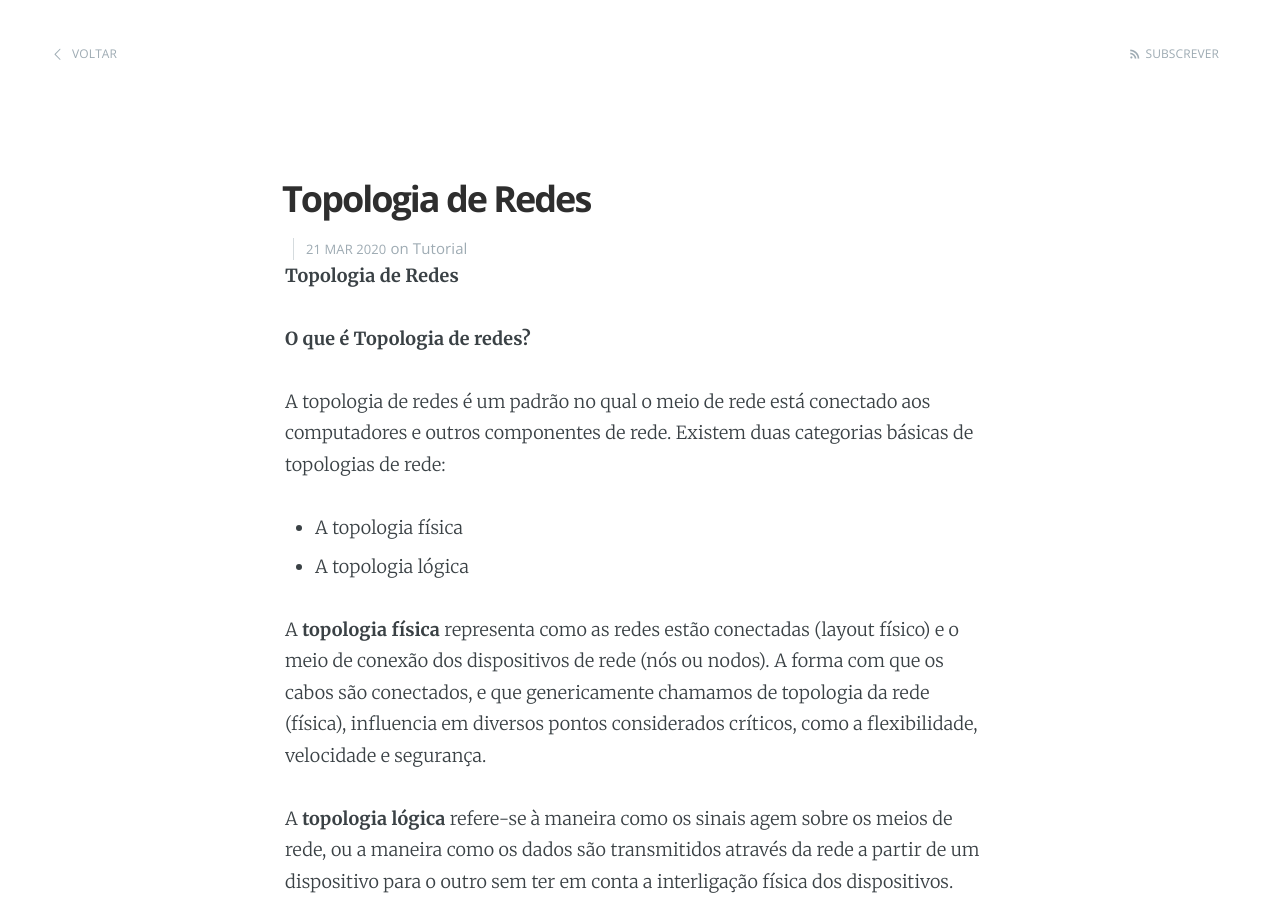
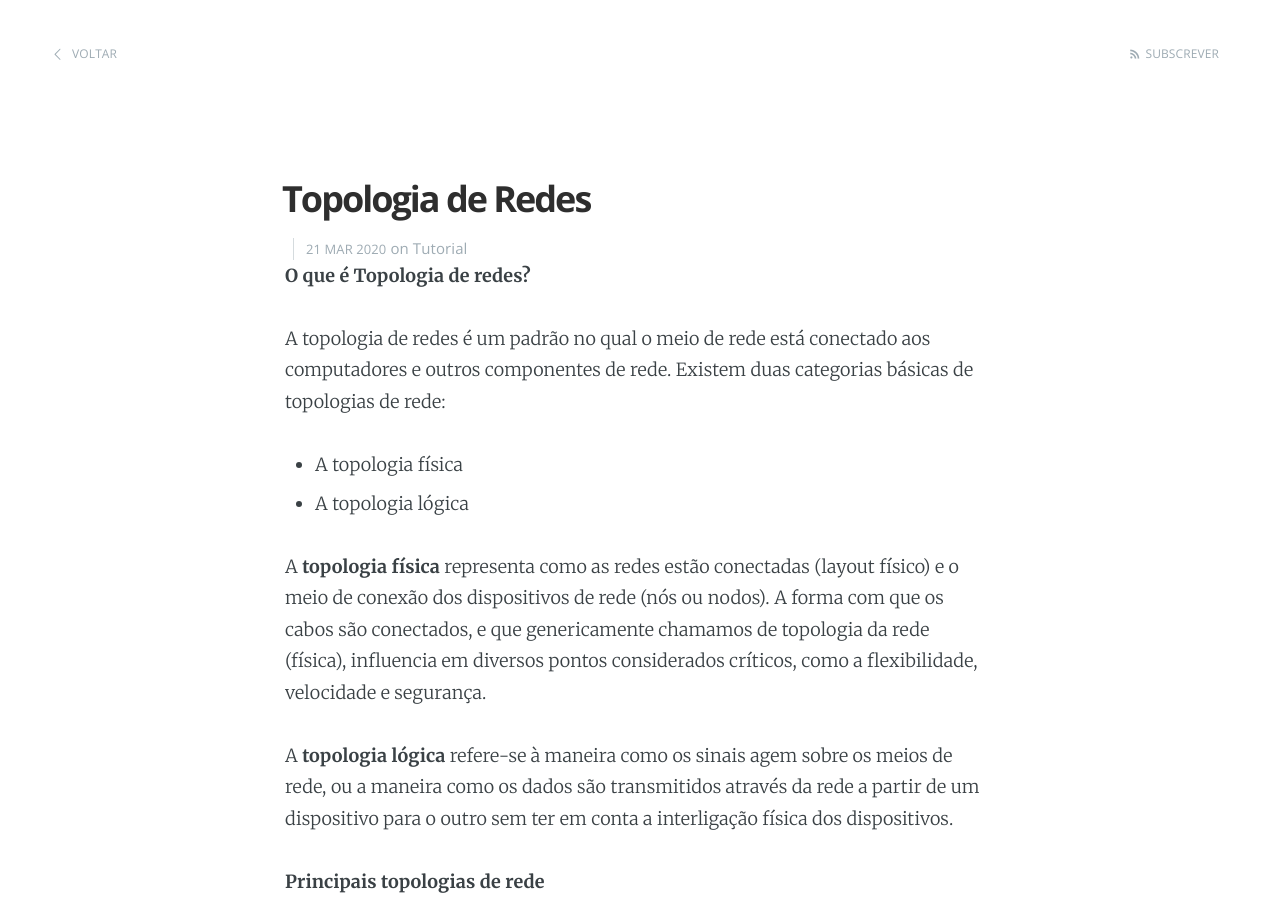
Before and after one commit to hackerocean/hackerocean.github.io, a Jekyll site: the page built from _posts/2020-03-21-topologia-de-redes.markdown, in a window 1280 px wide and 900 px high. Built offline with Jekyll 4.4.1, drawn with Linux system fonts in a browser that asks for light colours.

Commit message:
Update 2020-03-21-topologia-de-redes.markdown

```diff
--- a/_posts/2020-03-21-topologia-de-redes.markdown
+++ b/_posts/2020-03-21-topologia-de-redes.markdown
@@ -7,7 +7,7 @@ categories: Tutorial
 
 
 
-**Topologia de Redes**
+
 
 **O que é Topologia de redes?**
 
```
